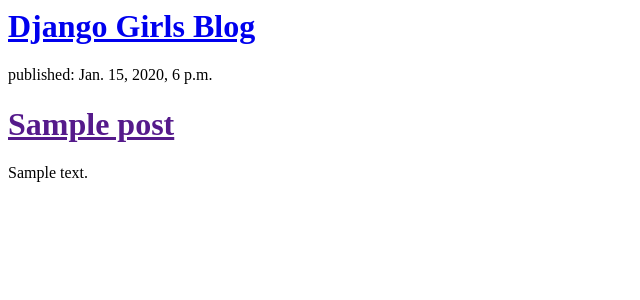
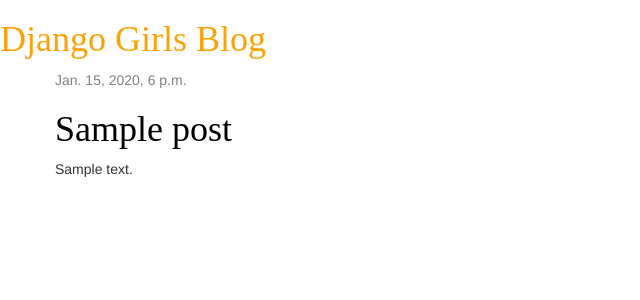
Before and after one commit to myescarlet/Just-Look-Up-the-Sky, a Django app: page / in a window 1280 px wide. Shown: the top 300 px of the page, without its empty margins (0-640 px from the left). Run offline with Django 3.2, Linux system fonts and the light colour scheme; tables that the repository leaves empty hold one stand-in row (values such as "Sample post"); some libraries are stand-ins or nearby versions.

Commit message:
Added view and template for detailed blog post as well as CSS for the site.

```diff
--- /dev/null
+++ b/blog/static/css/blog.css
@@ -0,0 +1,52 @@
+h1 a {
+    color: #FCA205;
+    font-family: 'Lobster';
+
+}
+
+.page-header {
+    background-color: #ff9400;
+    margin-top: 0;
+    padding: 20px 20px 20px 40px;
+}
+
+.page-header h1, .page-header h1 a, .page-header h1 a:visited, .page-header h1 a:active {
+    color: #ffffff;
+    font-size: 36pt;
+    text-decoration: none;
+}
+
+.content {
+    margin-left: 40px;
+}
+
+h1, h2, h3, h4 {
+    font-family: 'Lobster', cursive;
+}
+
+.date {
+    color: #828282;
+}
+
+.save {
+    float: right;
+}
+
+.post-form textarea, .post-form input {
+    width: 100%;
+}
+
+.top-menu, .top-menu:hover, .top-menu:visited {
+    color: #ffffff;
+    float: right;
+    font-size: 26pt;
+    margin-right: 20px;
+}
+
+.post {
+    margin-bottom: 70px;
+}
+
+.post h1 a, .post h1 a:visited {
+    color: #000000;
+}
--- /dev/null
+++ b/blog/templates/blog/base.html
@@ -0,0 +1,22 @@
+{% load staticfiles %}
+<html>
+    <head>
+        <title>Django Girls blog</title>
+        <link rel="stylesheet" href="//maxcdn.bootstrapcdn.com/bootstrap/3.2.0/css/bootstrap.min.css">
+<link rel="stylesheet" href="//maxcdn.bootstrapcdn.com/bootstrap/3.2.0/css/bootstrap-theme.min.css">
+<link rel="stylesheet" href="{% static 'css/blog.css' %}">
+    </head>
+    <body>
+        <div>
+    <h1><a href="/">Django Girls Blog</a></h1>
+</div>
+
+<div class="content container">
+    <div class="row">
+        <div class="col-md-8">
+            {% block content %}{% endblock %}
+        </div>
+    </div>
+</div>
+    </body>
+    </html>
--- a/blog/templates/blog/post_list.html
+++ b/blog/templates/blog/post_list.html
@@ -1,18 +1,13 @@
-<html>
-    <head>
-        <title>Django Girls blog</title>
-    </head>
-    <body>
-        <div>
-    <h1><a href="/">Django Girls Blog</a></h1>
-</div>
+{% extends 'blog/base.html' %}
 
-{% for post in posts %}
-    <div>
-        <p>published: {{ post.published_date }}</p>
-        <h1><a href="">{{ post.title }}</a></h1>
-        <p>{{ post.text|linebreaksbr }}</p>
-    </div>
-{% endfor %}
-    </body>
-    </html>
+{% block content %}
+    {% for post in posts %}
+        <div class="post">
+            <div class="date">
+                {{ post.published_date }}
+            </div>
+            <h1><a href="{% url 'post_detail' pk=post.pk %}">{{ post.title }}</a></h1>
+            <p>{{ post.text|linebreaksbr }}</p>
+        </div>
+    {% endfor %}
+{% endblock %}
--- a/blog/urls.py
+++ b/blog/urls.py
@@ -2,4 +2,5 @@ from django.conf.urls import url
 from . import views
 urlpatterns = [
     url(r'^$', views.post_list, name='post_list'),
+    url(r'^post/(?P<pk>\d+)/$', views.post_detail, name='post_detail'),
 ]
--- a/blog/views.py
+++ b/blog/views.py
@@ -1,3 +1,4 @@
+from django.shortcuts import render, get_object_or_404
 from django.shortcuts import render
 from .models import Post
 
@@ -5,3 +6,8 @@ from .models import Post
 def post_list(request):
 	posts = Post.objects.all()
 	return render(request, 'blog/post_list.html', {'posts': posts})
+
+
+def post_detail(request, pk):
+    post = get_object_or_404(Post, pk=pk)
+    return render(request, 'blog/post_detail.html', {'post': post})
```
Also changed, not shown: blog/templates/blog/post_detail.html (added, +13 -0 lines).
